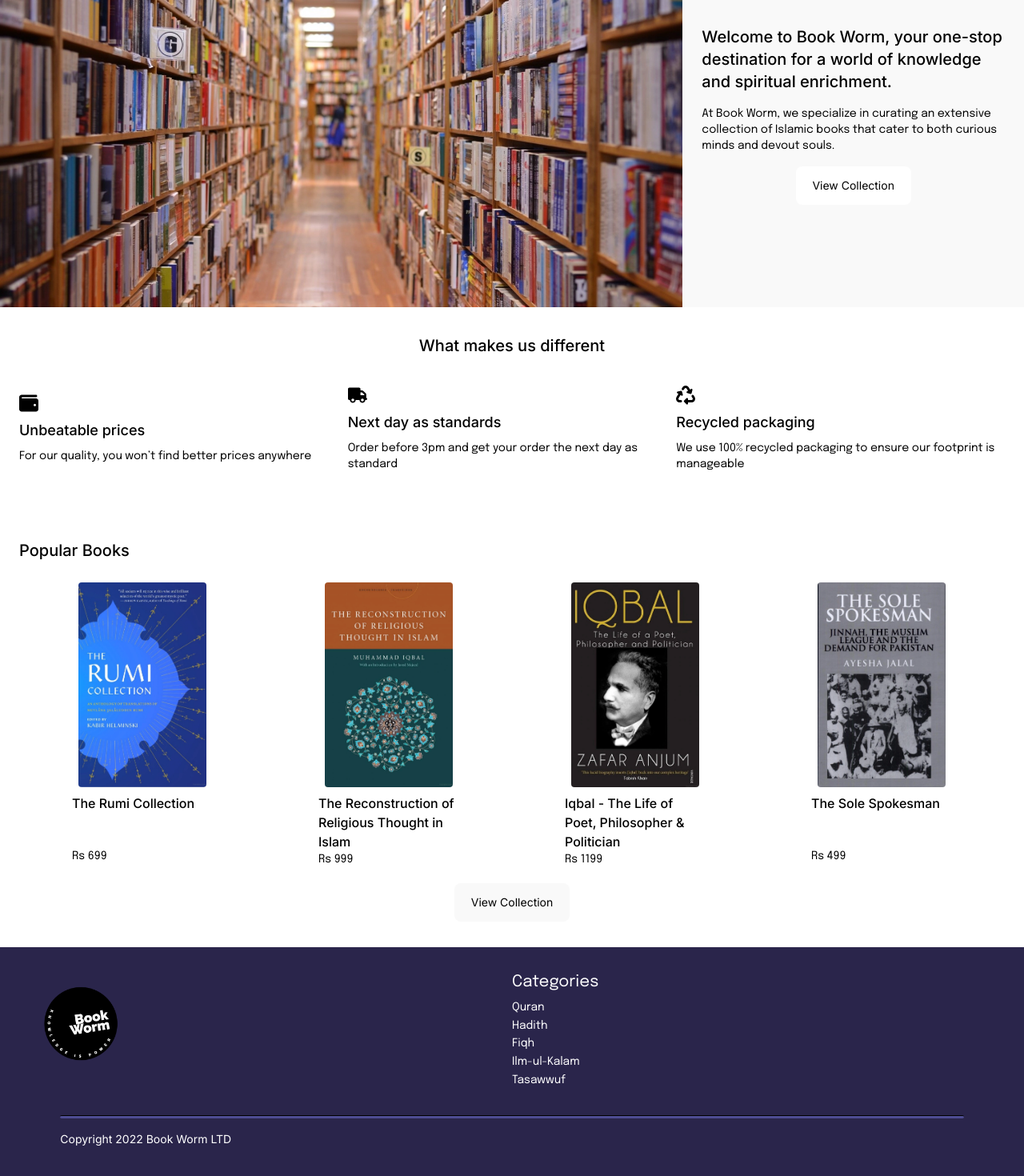
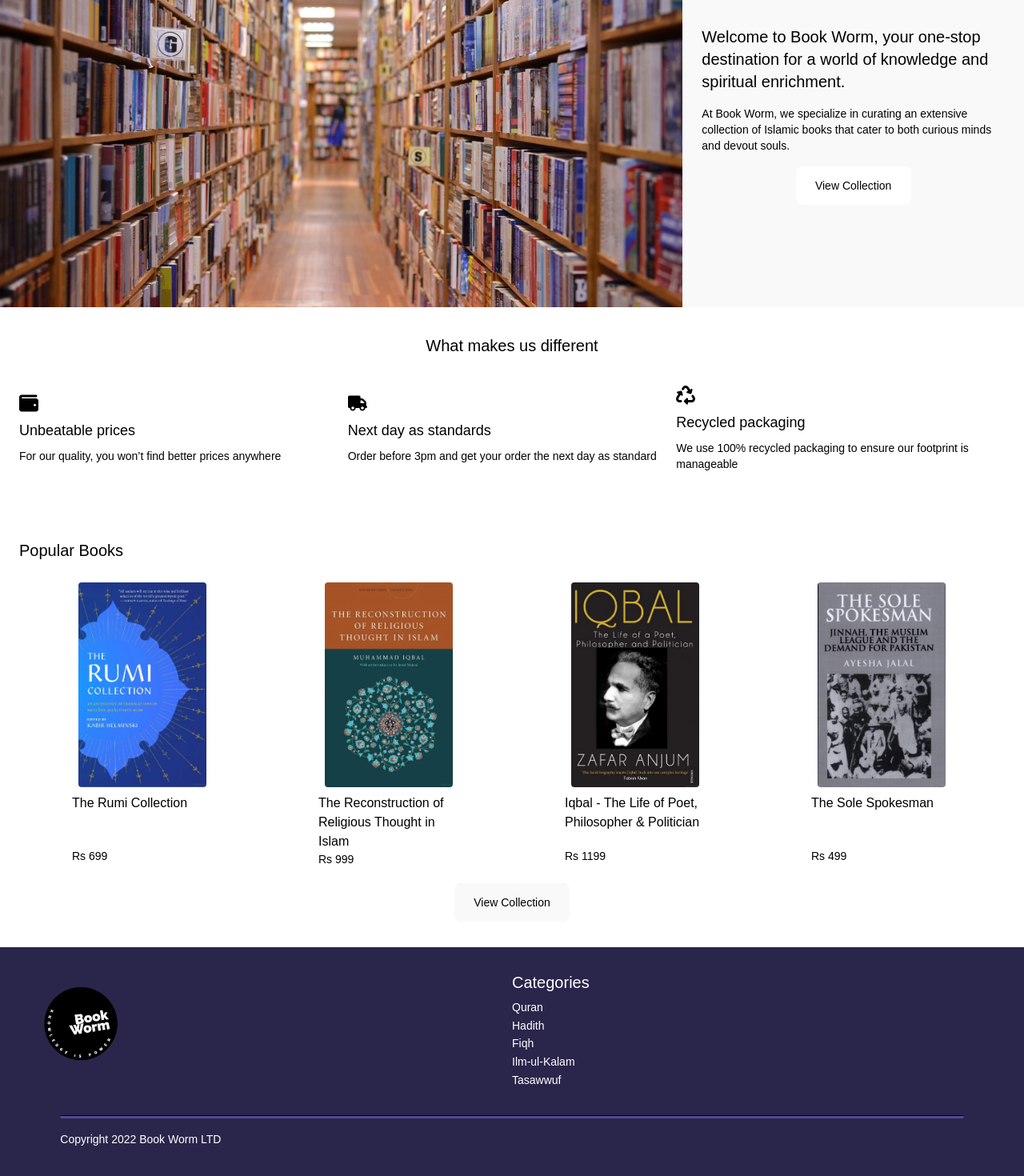
Before and after one commit to Khizer30/BookWorm, a Next.js app: page / in a window 1280 px wide. Shown: the part 208-1678 px from the top of the page at 80% size. Built offline with nearby package versions, Linux system fonts and the light colour scheme.

Commit message:
v0.08
*Fonts Updated

```diff
--- a/app/layout.tsx
+++ b/app/layout.tsx
@@ -1,7 +1,8 @@
 import { type Metadata } from "next";
+import "@fontsource-variable/epilogue";
+import "@fontsource-variable/montserrat";
 //
 import "./globals.css";
-import { epilogue, inter } from "@lib/Fonts";
 import { type Children } from "@lib/Interface";
 
 // Metadata
@@ -37,7 +38,7 @@
 {
   return (
     <html lang="en-PK">
-      <body className={ epilogue.className + inter.className }>
+      <body>
         { children }
       </body>
     </html>
--- a/app/page.tsx
+++ b/app/page.tsx
@@ -5,6 +5,8 @@
 import Features from "@components/Features";
 import Listings from "@components/Listings";
 import Footer from "@components/Footer";
+// import Product from "@components/Product";
+// import img from "@images/demo/2.webp";
 
 // Metadata
 export const metadata: Metadata =
@@ -19,6 +21,9 @@
 {
   return (
     <>
+      {/*
+      <Product title="The Reconstruction of Religious Thought in Islam" price={ 999 } image={ img } />
+      */}
       <Navbar />
       <Hero />
       <Features />
--- a/components/Card.tsx
+++ b/components/Card.tsx
@@ -3,13 +3,13 @@
 import { type Book } from "@lib/Interface";
 
 // Card
-export default function Card({ title, price, img }: Book): JSX.Element
+export default function Card({ title, price, image }: Book): JSX.Element
 {
   return (
     <>
-      <div className=" w-40 md:w-52 h-80 md:h-[24rem] p-4 flex flex-col justify-between items-center cursor-pointer rounded-md hover:bg-light-grey active:scale-95 transition-all duration-250">
+      <div className=" w-40 md:w-52 h-80 md:h-[24rem] p-4 flex flex-col justify-between items-center cursor-pointer rounded-md hover:bg-light-grey active:scale-95 transition-all duration-300">
         <Image
-          src={ img }
+          src={ image }
           alt={ title }
           draggable="false"
           className=" w-28 md:w-40 rounded"
--- a/components/Footer.tsx
+++ b/components/Footer.tsx
@@ -31,7 +31,7 @@
         </div>
         <div className=" w-full mt-8 flex flex-col justify-center items-center">
           <hr className=" w-11/12 h-1 rounded-full bg-primary" />
-          <span className=" w-11/12 py-4 text-white text-sm font-secondary"> Copyright 2022 Book Worm LTD </span>
+          <span className=" w-11/12 py-4 text-white text-sm font-primary"> Copyright 2022 Book Worm LTD </span>
         </div>
       </div>
     </>
--- a/components/Hero.tsx
+++ b/components/Hero.tsx
@@ -24,7 +24,7 @@
             At Book Worm, we specialize in curating an extensive collection of Islamic books that cater to both curious minds and devout souls.
           </h2>
           <div className=" w-full my-2 flex justify-center items-center">
-            <button className=" w-36 h-12 rounded-lg text-sm font-secondary bg-light-grey md:bg-white scale">
+            <button className=" w-36 h-12 rounded-lg text-sm font-primary bg-light-grey md:bg-white scale">
               View Collection
             </button>
           </div>
--- a/components/Listings.tsx
+++ b/components/Listings.tsx
@@ -12,22 +12,22 @@
     {
       title: "The Rumi Collection",
       price: 699,
-      img: img1
+      image: img1
     },
     {
       title: "The Reconstruction of Religious Thought in Islam",
       price: 999,
-      img: img2
+      image: img2
     },
     {
       title: "Iqbal - The Life of Poet, Philosopher & Politician",
       price: 1199,
-      img: img3
+      image: img3
     },
     {
       title: "The Sole Spokesman",
       price: 499,
-      img: img4
+      image: img4
     }
   ];
 
@@ -41,7 +41,7 @@
       <Card
         title={ book.title }
         price={ book.price }
-        img={ book.img }
+        image={ book.image }
       />
     );
   }
@@ -56,7 +56,7 @@
           { books.map(booksMapper) }
         </div>
         <div className=" w-full my-2 flex justify-center items-center">
-          <button className=" w-36 h-12 rounded-lg text-sm font-secondary bg-light-grey scale">
+          <button className=" w-36 h-12 rounded-lg text-sm font-primary bg-light-grey scale">
             View Collection
           </button>
         </div>
--- /dev/null
+++ b/components/Product.tsx
@@ -0,0 +1,43 @@
+import Image from "next/image";
+//
+import { type Book } from "@lib/Interface";
+
+// Product
+export default function Product({ title, price, image }: Book): JSX.Element
+{
+  return (
+    <>
+      <div className=" w-full p-4 grid grid-cols-1 md:grid-cols-2 justify-items-center content-center bg-light-grey">
+
+        <div className=" w-full p-2 col-span-1 flex justify-center items-center">
+          <Image
+            src={ image }
+            alt={ title }
+            draggable="false"
+            className=" w-40 rounded"
+          />
+        </div>
+
+
+        <div className=" w-full p-2 col-span-1 flex flex-col justify-between items-center">
+          <div className=" w-full">
+            <h1> { title } </h1>
+            <h1> { `Rs ${ price }` } </h1>
+            <br />
+          </div>
+
+          <div className=" w-full">
+            <h1> { title } </h1>
+            <h1> { `Rs ${ price }` } </h1>
+          </div>
+
+          <div className=" w-full">
+            <h1> { title } </h1>
+            <h1> { `Rs ${ price }` } </h1>
+          </div>
+        </div>
+
+      </div>
+    </>
+  );
+}
--- a/lib/Fonts.ts
+++ /dev/null
@@ -1,8 +0,0 @@
-import { Epilogue, Inter } from "next/font/google";
-import { type NextFont } from "next/dist/compiled/@next/font";
-
-// Fonts
-const epilogue: NextFont = Epilogue({ weight: "variable", subsets: ["latin"] });
-const inter: NextFont = Inter({ weight: "variable", subsets: ["latin"] });
-
-export { epilogue, inter };
--- a/lib/Interface.ts
+++ b/lib/Interface.ts
@@ -12,7 +12,7 @@
 {
   title: string;
   price: number;
-  img: StaticImageData;
+  image: StaticImageData;
 }
 
 export type { Children, Book };
--- a/package.json
+++ b/package.json
@@ -11,10 +11,13 @@
   },
   "dependencies":
   {
+    "@fontsource-variable/epilogue": "^5.0.9",
+    "@fontsource-variable/montserrat": "^5.0.9",
+
     "@fortawesome/free-solid-svg-icons": "^6.4.2",
     "@fortawesome/react-fontawesome": "^0.2.0",
+
     "@headlessui/react": "^1.7.17",
-
     "next": "13.4.19",
     "react": "18.2.0",
     "react-dom": "18.2.0"
--- a/tailwind.config.ts
+++ b/tailwind.config.ts
@@ -19,8 +19,8 @@
     },
     fontFamily:
     {
-      primary: ["Epilogue", "sans-serif"],
-      secondary: ["Inter", "sans-serif"]
+      primary: ["Epilogue Variable", "sans-serif"],
+      secondary: ["Montserrat Variable", "sans-serif"]
     },
     container:
     {
```
Also changed, not shown: 1 other file (tests, documents, lock files or other folders).
